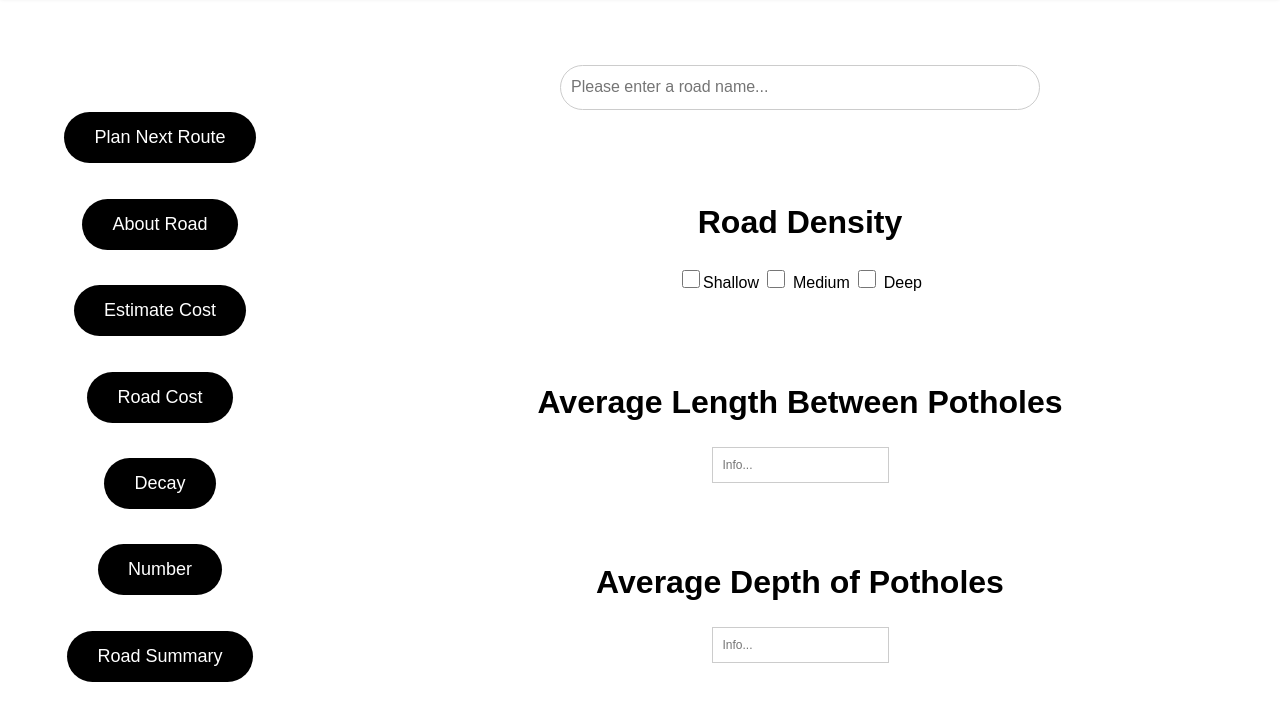
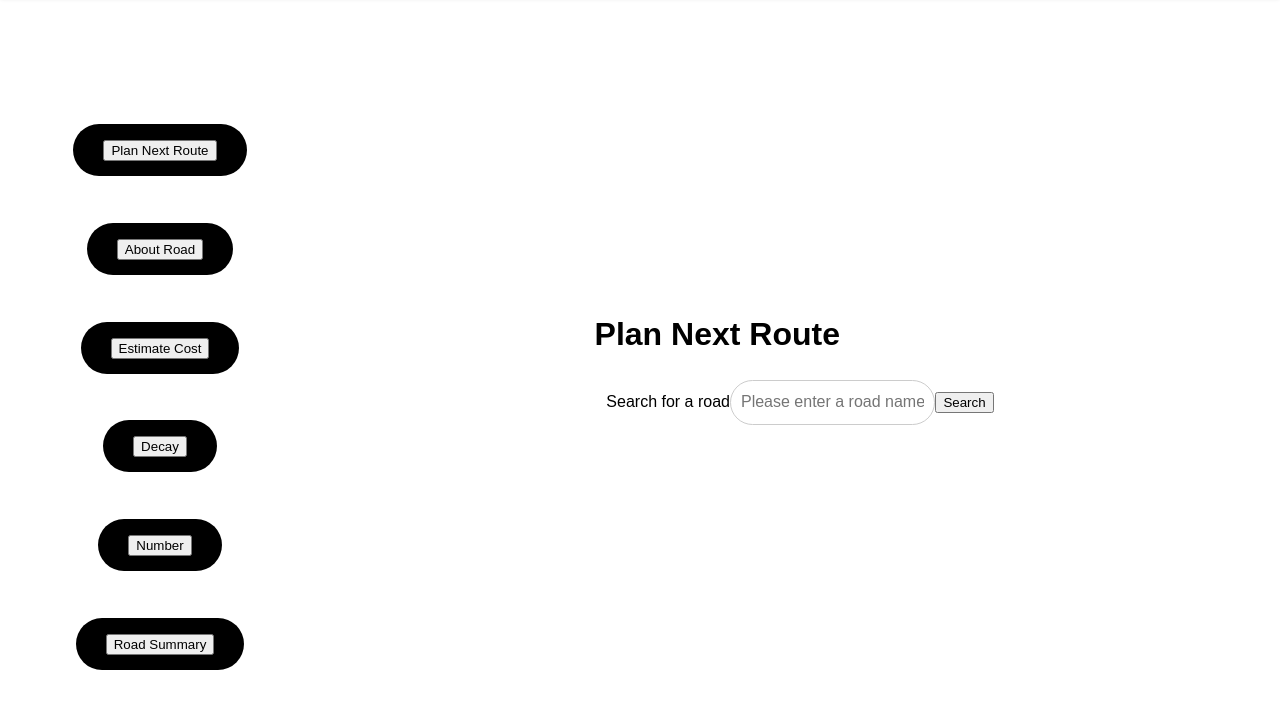
Before and after one commit to RealJay3060/Website, a plain HTML site: page index.html in a window 1280 px wide. Shown: the part 83-800 px from the top of the page. Drawn offline with Linux system fonts and the light colour scheme.

Commit message:
Refactor index.html for improved navigation and search
Updated the HTML structure and improved the navigation buttons to use <button> elements instead of <a> tags. Changed the title to 'Pothole Dashboard' and added a search functionality.

```diff
--- a/index.html
+++ b/index.html
@@ -4,10 +4,13 @@
     <meta charset="UTF-8">
     <meta name="viewport" content="width=device-width, initial-scale=1.0">
     <link rel="stylesheet" href="indexStylesheet.css">
-    <link rel="stylesheet" href="index.js">
-    <title>Document</title>
+    <script src="index.js" defer></script>
+    <title>Pothole Dashboard</title>
 </head>
+
 <body>
+
+
     <nav>
         <div class="imageContainer">
             <img src="assets/Images/UserInterfaceLogo.png" alt="logo">
@@ -21,78 +24,91 @@
         </div>
     </nav>
 
+
     <div class="heroContainer">
+
+
         <div class="menuContainer">
+
             <div class="menuButton">
-                <a href="#" onclick="updateDisplay('Plan Next Route info goes here!')">Plan Next Route</a>
+                <button onclick="showScreen('planTab')">Plan Next Route</button>
             </div>
 
             <div class="menuButton">
-                <a href="#" onclick="updateDisplay('About Road info goes here!')">About Road</a>
+                <button onclick="showScreen('aboutTab')">About Road</button>
             </div>
 
             <div class="menuButton">
-                <a href="#" onclick="updateDisplay('Estimate Cost info goes here!')">Estimate Cost</a>
+                <button onclick="showScreen('costTab')">Estimate Cost</button>
             </div>
 
             <div class="menuButton">
-                <a href="#" onclick="updateDisplay('Road Cost info goes here!')">Road Cost</a>
+                <button onclick="showScreen('decayTab')">Decay</button>
             </div>
 
             <div class="menuButton">
-                <a href="#" onclick="updateDisplay('Decay info goes here!')">Decay</a>
+                <button onclick="showScreen('numberTab')">Number</button>
             </div>
 
             <div class="menuButton">
-                <a href="#" onclick="updateDisplay('Number info goes here!')">Number</a>
-            </div>
-
-            <div class="menuButton">
-                <a href="#" onclick="updateDisplay('Road Summary info goes here!')">Road Summary</a>
+                <button onclick="showScreen('summaryTab')">Road Summary</button>
             </div>
 
         </div>
 
+
         <div class="menuDisplay">
+
+    <div id="planTab" class="tabPanel">
+        <h2>Plan Next Route</h2>
+
         <div class="searchBar">
-                <input type="text" placeholder="Please enter a road name...">
+            <label for="roadSearch" class="sr-only">Search for a road</label>
+            <input type="text" id="roadSearch" placeholder="Please enter a road name...">
+            <button onclick="handleSearch()">Search</button>
         </div>
 
-            <div class="roadDensity">
-                <div class="raodDensityText">
-                    <h2>Road Density</h2>
-                </div>
-                <div class="checkBoxes">
-                    <label>
-                        <input type="checkbox">Shallow
-                    </label>
-                    <label>
-                        <input type="checkbox"> Medium
-                    </label>
-                    <label>
-                        <input type="checkbox"> Deep
-                    </label>
+        <div id="status" role="status" aria-live="polite"></div>
+
+        <div class="resultsContainer">
+            <div id="densityOutput" class="resultCard"></div>
+            <div id="avgDistanceOutput" class="resultCard"></div>
+            <div id="depthPercentOutput" class="resultCard"></div>
+            <div id="costDecisionOutput" class="resultCard"></div>
+            <div id="decayOutput" class="resultCard"></div>
+            <div id="reportOutput" class="resultCard"></div>
         </div>
     </div>
 
-            <div class="averageLength">
-                <div class="averageLengthHeader">
-                    <h2>Average Length Between Potholes</h2>
+    <div id="aboutTab" class="tabPanel" hidden>
+        <h2>About Road</h2>
+        <div id="aboutRoadContent" class="resultsContainer"></div>
     </div>
-                <div class="averageLengthText">
-                    <input type="text" placeholder="Info...">
+
+    <div id="costTab" class="tabPanel" hidden>
+        <h2>Estimate Cost</h2>
+        <div id="costTabContent" class="resultsContainer"></div>
+    </div>
+
+    <div id="decayTab" class="tabPanel" hidden>
+        <h2>Decay Analysis</h2>
+        <div id="decayTabContent" class="resultsContainer"></div>
+    </div>
+
+    <div id="numberTab" class="tabPanel" hidden>
+        <h2>Pothole Numbers</h2>
+        <div id="numberTabContent" class="resultsContainer"></div>
+    </div>
+
+    <div id="summaryTab" class="tabPanel" hidden>
+        <h2>Road Summary</h2>
+        <div id="summaryTabContent" class="resultsContainer"></div>
+    </div>
+
     </div>
     </div>
 
-            <div class="averageDepth">
-                <div class="averageDepthHeader">
-                    <h2>Average Depth of Potholes</h2>
     </div>
-                <div class="averageDepthText">
-                    <input type="text" placeholder="Info...">
-                </div>
-            </div>
-        </div>
-    </div>
+
 </body>
 </html>
```
Lines whose indentation alone changed are shown as unchanged.
